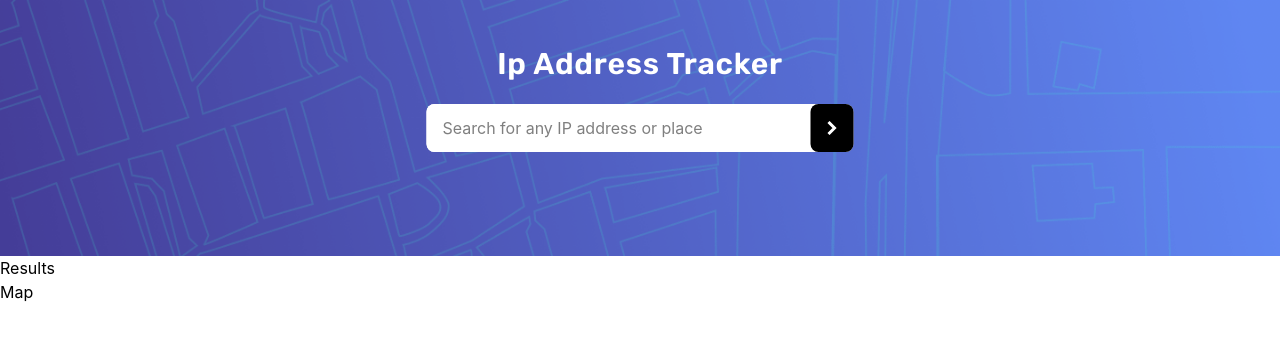
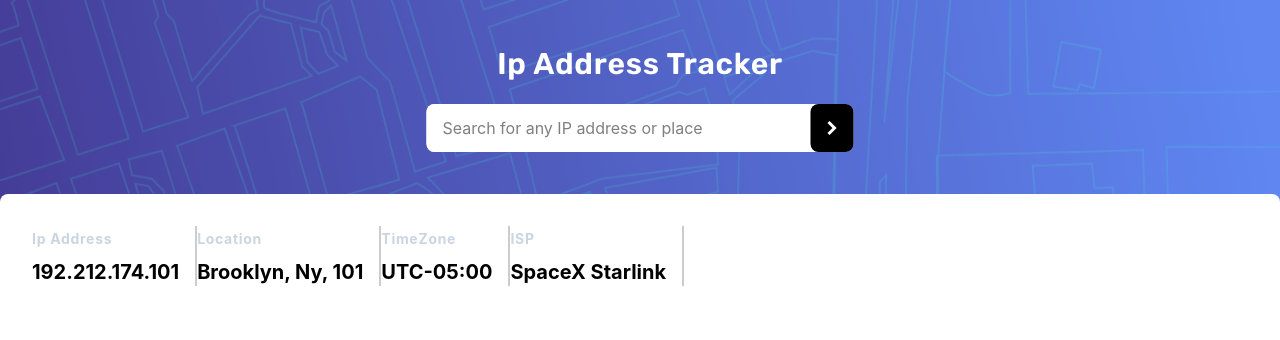
Before and after one commit to jawad-mwadama/ip-address-tracker, a React (Vite) app: page / in a window 1280 px wide. Shown: the top 340 px of the page. Built offline with nearby package versions, Linux system fonts and the light colour scheme.

Commit message:
built some of the ui

```diff
--- a/src/App.tsx
+++ b/src/App.tsx
@@ -7,6 +7,7 @@ export default function App() {
     <main className="w-full">
       <SearchBar />
       <Results />
+
       <Map />
     </main>
   );
--- a/src/Components/Results/Results.tsx
+++ b/src/Components/Results/Results.tsx
@@ -1,5 +1,37 @@
 import React from "react";
 
 export default function Results() {
-  return <div>Results</div>;
+  return (
+    <div className="absolute top-[32%] left-1/2 w-full -translate-x-1/2 -translate-y-1/2 rounded-lg bg-white">
+      <div className="flex p-8">
+        <div className="border-r-2 border-black/20 pr-4">
+          <span className="text-sm font-bold tracking-wider text-slate-300">
+            Ip Address
+          </span>
+          <h3 className="pt-2 text-xl font-bold">192.212.174.101</h3>
+        </div>
+
+        <div className="border-r-2 border-black/20 pr-4">
+          <span className="text-sm font-bold tracking-wider text-slate-300">
+            Location
+          </span>
+          <h3 className="pt-2 text-xl font-bold">Brooklyn, Ny, 101</h3>
+        </div>
+
+        <div className="border-r-2 border-black/20 pr-4">
+          <span className="text-sm font-bold tracking-wider text-slate-300">
+            TimeZone
+          </span>
+          <h3 className="pt-2 text-xl font-bold">UTC-05:00</h3>
+        </div>
+
+        <div className="border-r-2 border-black/20 pr-4">
+          <span className="text-sm font-bold tracking-wider text-slate-300">
+            ISP
+          </span>
+          <h3 className="pt-2 text-xl font-bold">SpaceX Starlink</h3>
+        </div>
+      </div>
+    </div>
+  );
 }
```
